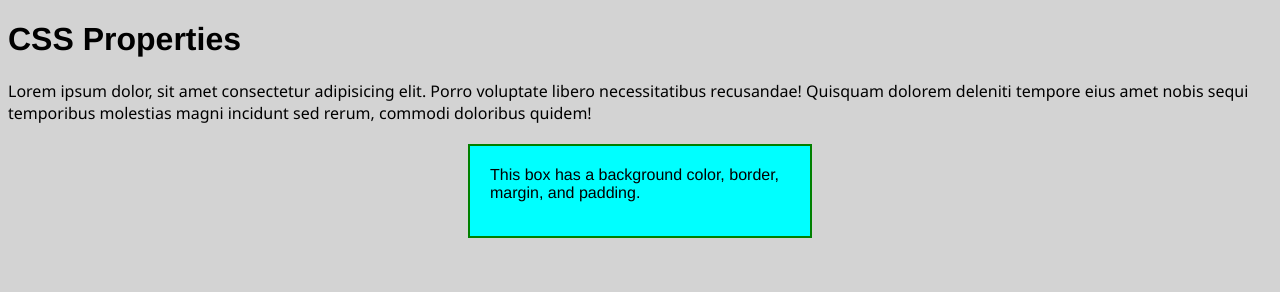
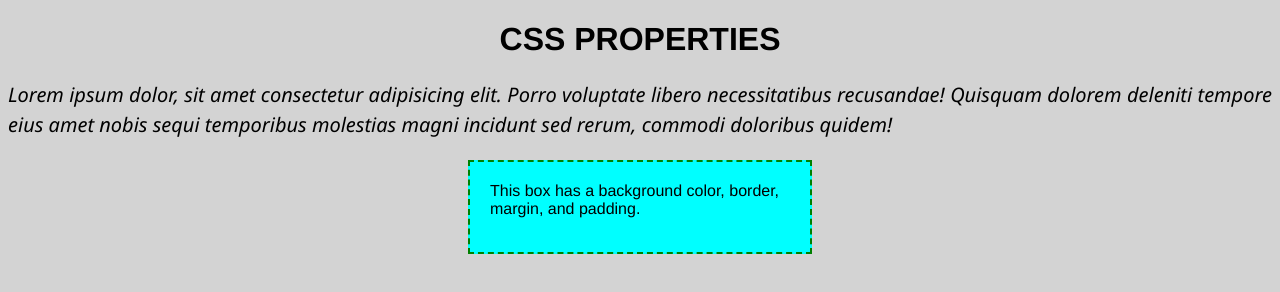
Before and after one commit to ShareghYusefi/CSS-Properties, a plain HTML site: page index.html in a window 1280 px wide. Drawn offline with Linux system fonts and the light colour scheme.

Commit message:
text properties

```diff
--- a/styles.css
+++ b/styles.css
@@ -1,4 +1,16 @@
 /* Global Styles */
+h1 {
+  text-align: center;
+  text-transform: uppercase;
+}
+
+p {
+  font-size: 20px;
+  font-weight: 100;
+  font-style: italic;
+  line-height: 1.5;
+  text-align: justify;
+}
 
 body {
   font-family: "Franklin Gothic Medium", "Arial Narrow", Arial, sans-serif;
@@ -14,6 +26,6 @@ body {
   height: 50px;
   margin: 20px auto;
   padding: 20px;
-  border: 2px solid green;
+  border: 2px dashed green;
   background-color: cyan;
 }
```
